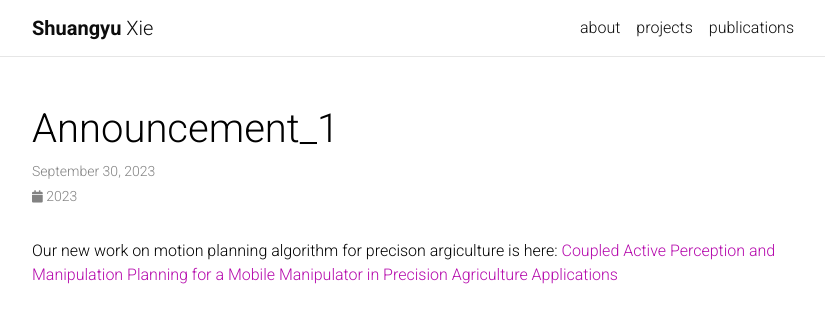
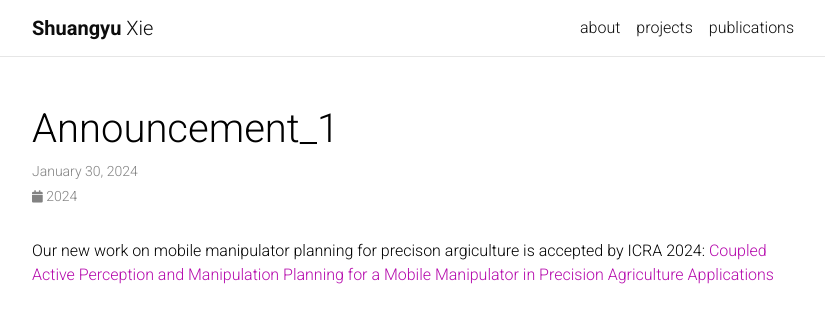
Before and after one commit to ehehee/ehehee.github.io, a Jekyll site: the page built from _news/announcement_1.md, in a window 1280 px wide. Shown: the top 323 px of the page, without its empty margins (223-1048 px from the left). Built offline with Jekyll 4.4.1, drawn with Linux system fonts in a browser that asks for light colours; comment, search, counter and statistics services are not loaded; a style sheet for code colours, icons or effects is not loaded.

Commit message:
update paper

```diff
--- a/_bibliography/papers.bib
+++ b/_bibliography/papers.bib
@@ -35,8 +35,8 @@
 @article{syxie_capm,
       title={Coupled Active Perception and Manipulation Planning for a Mobile Manipulator in Precision Agriculture Applications},
       author={Shuangyu Xie and Chengsong Hu and Di Wang and Joe Johnson and Muthukumar~Bagavathiannan and Dezhen Song},
-      year={2023},
-      journal={ICRA 2023 (Submitted), arXiv preprint arXiv:2309.16778},
+      year={2024},
+      journal={ICRA 2024, arXiv preprint arXiv:2309.16778},
       preview={capm.png}
 }
 
@@ -44,7 +44,6 @@
       title={System and Algorithm for Robotic Weed Flaming Using a Quadruped Robot and a 6-Axis Manipulator},
       author={Di Wang and Chengsong Hu and Shuangyu Xie and Joe Johnson and Hojun Ji and Yingtao Jiang and Muthukumar Bagavathiannan and Dezhen Song},
       year={2023},
-      journal={ICRA 2023 (Submitted)},
       preview={flamer_robot_platform.png}
 }
 
--- a/_news/announcement_1.md
+++ b/_news/announcement_1.md
@@ -1,8 +1,8 @@
 ---
 layout: post
-date: 2023-09-30
+date: 2024-01-30
 inline: true
 related_posts: false
 ---
 
-Our new work on motion planning algorithm for precison argiculture is here: [Coupled Active Perception and Manipulation Planning for a Mobile Manipulator in Precision Agriculture Applications](https://arxiv.org/abs/2309.16778)
+Our new work on mobile manipulator planning for precison argiculture is accepted by ICRA 2024: [Coupled Active Perception and Manipulation Planning for a Mobile Manipulator in Precision Agriculture Applications](https://arxiv.org/abs/2309.16778)
```
